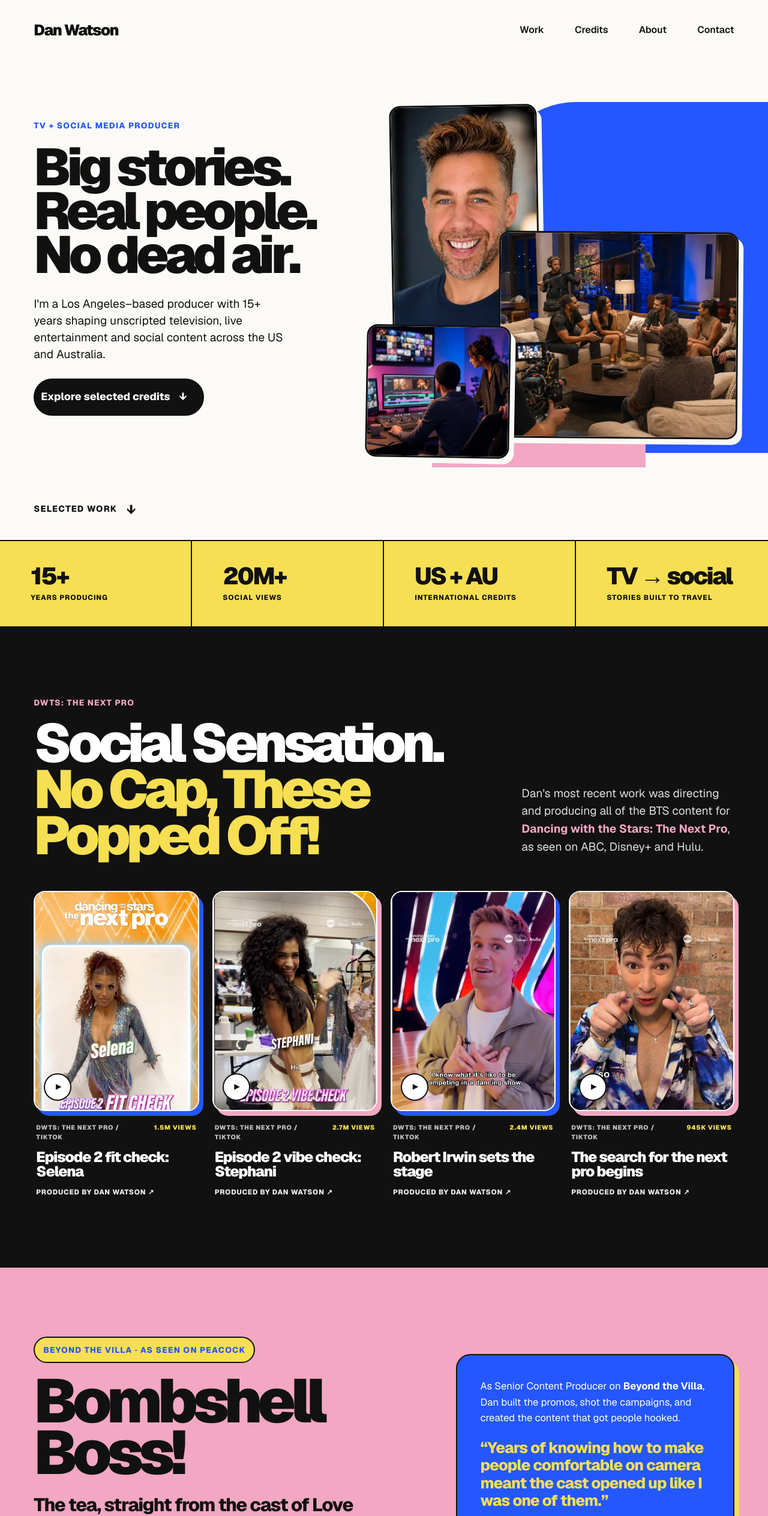
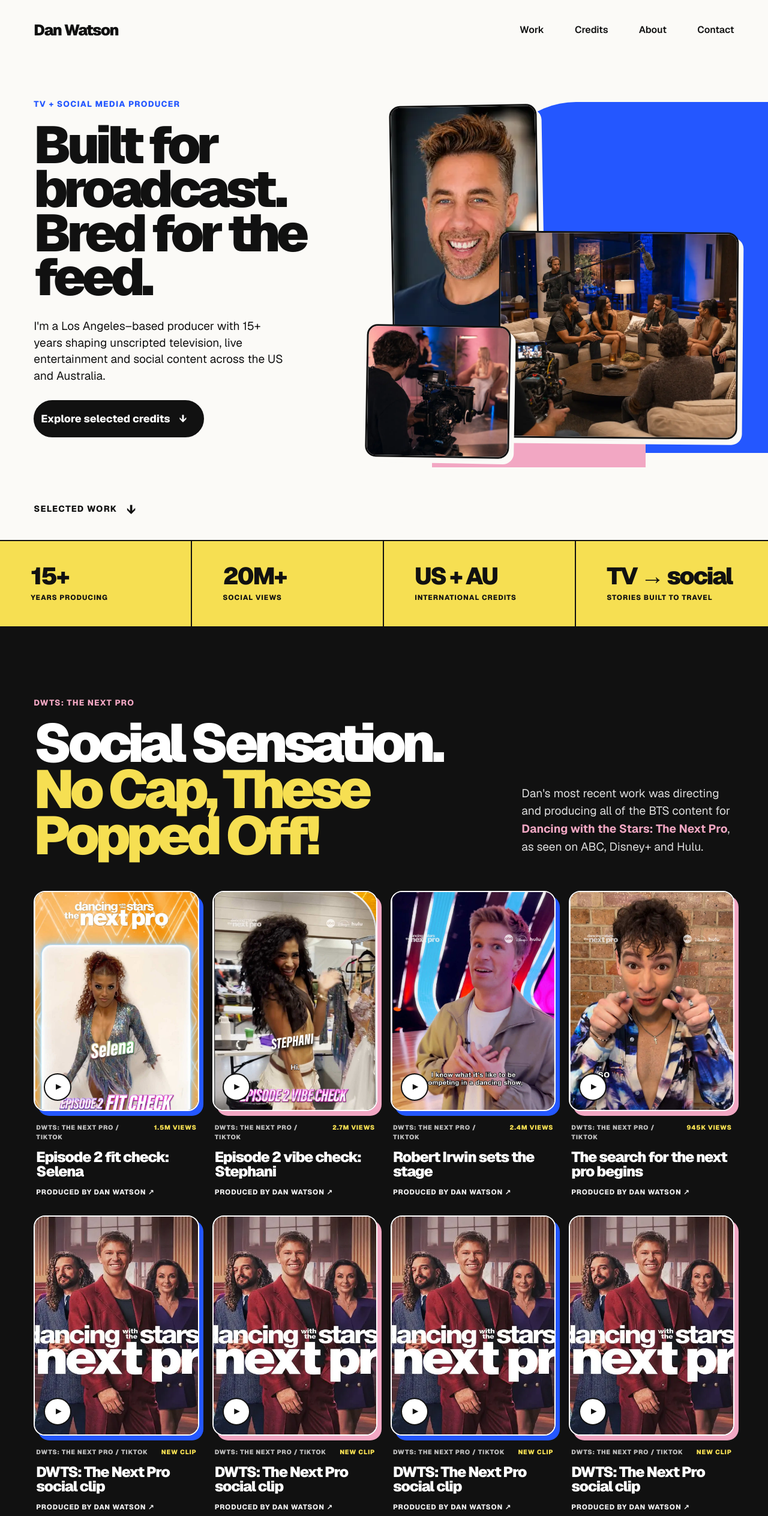
Before and after one commit to michealsheehy-alt/dan-watson-portfolio, a Next.js app: page / in a window 1280 px wide. Shown: the top 2527 px of the page at 60% size. Built offline with nearby package versions, Linux system fonts and the light colour scheme.

Commit message:
Sync Dan feedback into app source

```diff
--- a/app/page.tsx
+++ b/app/page.tsx
@@ -208,6 +208,34 @@ const tiktokClips = [
     imageAlt:
       "Dancing with the Stars: The Next Pro series premiere social video",
   },
+  {
+    id: "7675108230372085006",
+    title: "DWTS: The Next Pro social clip",
+    views: "New clip",
+    image: "/images/credits/next-pro.webp",
+    imageAlt: "Dancing with the Stars: The Next Pro TikTok clip",
+  },
+  {
+    id: "7677226421764263181",
+    title: "DWTS: The Next Pro social clip",
+    views: "New clip",
+    image: "/images/credits/next-pro.webp",
+    imageAlt: "Dancing with the Stars: The Next Pro TikTok clip",
+  },
+  {
+    id: "7665429077339213070",
+    title: "DWTS: The Next Pro social clip",
+    views: "New clip",
+    image: "/images/credits/next-pro.webp",
+    imageAlt: "Dancing with the Stars: The Next Pro TikTok clip",
+  },
+  {
+    id: "7670021280816549133",
+    title: "DWTS: The Next Pro social clip",
+    views: "New clip",
+    image: "/images/credits/next-pro.webp",
+    imageAlt: "Dancing with the Stars: The Next Pro TikTok clip",
+  },
 ];
 
 const instagramClips = [
@@ -288,11 +316,9 @@ export default function Home() {
         <div className="hero-copy">
           <p className="eyebrow">TV + social media producer</p>
           <h1>
-            Big stories.
+            Built for broadcast.
             <br />
-            Real people.
-            <br />
-            No dead air.
+            Bred for the feed.
           </h1>
           <p className="hero-intro">
             I&apos;m a Los Angeles–based producer with 15+ years shaping
@@ -321,8 +347,8 @@ export default function Home() {
           </figure>
           <figure className="media-card media-card-small">
             <img
-              alt="Editor and producer collaborating in post-production"
-              src="/images/post-production.webp"
+              alt="Male camera operator working on a television production"
+              src="/images/camera-operator.webp"
             />
           </figure>
         </div>
@@ -406,7 +432,6 @@ export default function Home() {
           ))}
         </div>
       </section>
-
 
       <section
         className="beyond-villa"
```
